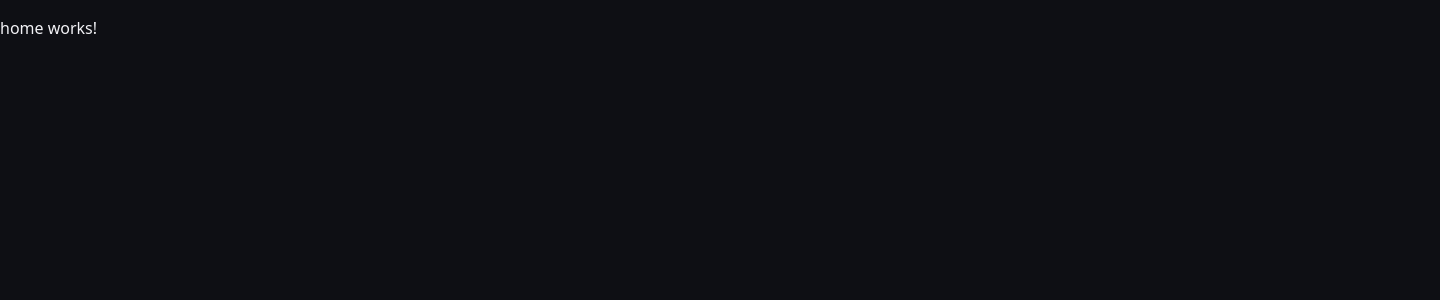
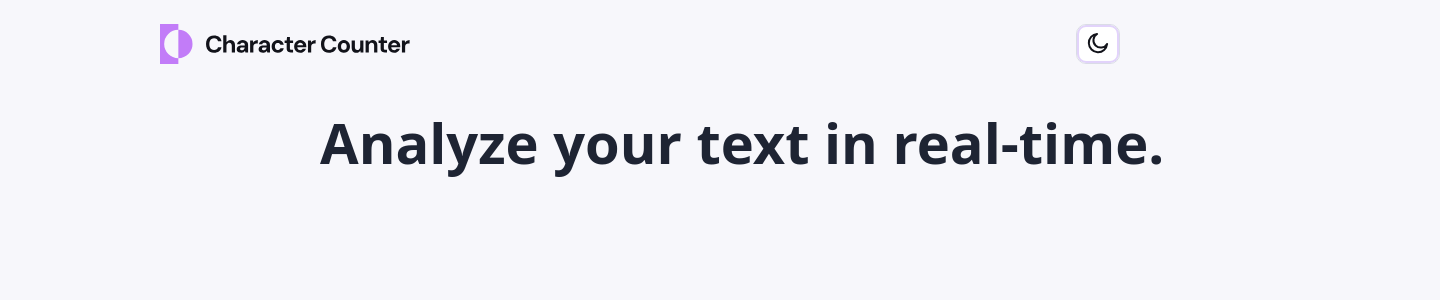
Before and after one commit to Bentil4/county, an Angular app: page / in a window 1280 px wide. Shown: the top 300 px of the page, 1440 px wide, since content can reach past the window. Built offline with nearby package versions, Linux system fonts and the light colour scheme.

Commit message:
feat(home): temporary wiring for header theme toggle

```diff
--- a/src/app/pages/home/home.html
+++ b/src/app/pages/home/home.html
@@ -1 +1,12 @@
-<p>home works!</p>
+<section>
+    <app-header
+    [theme]="themeSvc.theme()"
+    (themeToggled)="themeSvc.toggle()">
+</app-header>
+
+<section class="container" style="padding-block: 24px">
+  <h1 style="font-size: clamp(28px, 6vw, 56px); line-height: 1.1; margin: 0">
+    Analyze your text in real‑time.
+  </h1>
+</section>
+</section>
--- a/src/app/pages/home/home.scss
+++ b/src/app/pages/home/home.scss
@@ -0,0 +1,9 @@
+section{
+    height: 100vh;
+    display: flex;
+    flex-direction: column;
+    margin-left: 10rem;
+    margin-right: 10rem;
+
+
+}
--- a/src/app/pages/home/home.ts
+++ b/src/app/pages/home/home.ts
@@ -1,11 +1,13 @@
-import { Component } from '@angular/core';
+import { Component, inject } from '@angular/core';
+import { ThemeService } from '../../services/theme';
+import { Header } from "../../components/header/header";
 
 @Component({
   selector: 'app-home',
-  imports: [],
+  imports: [Header],
   templateUrl: './home.html',
   styleUrl: './home.scss',
 })
 export class Home {
-
+readonly themeSvc = inject(ThemeService);
 }
```
